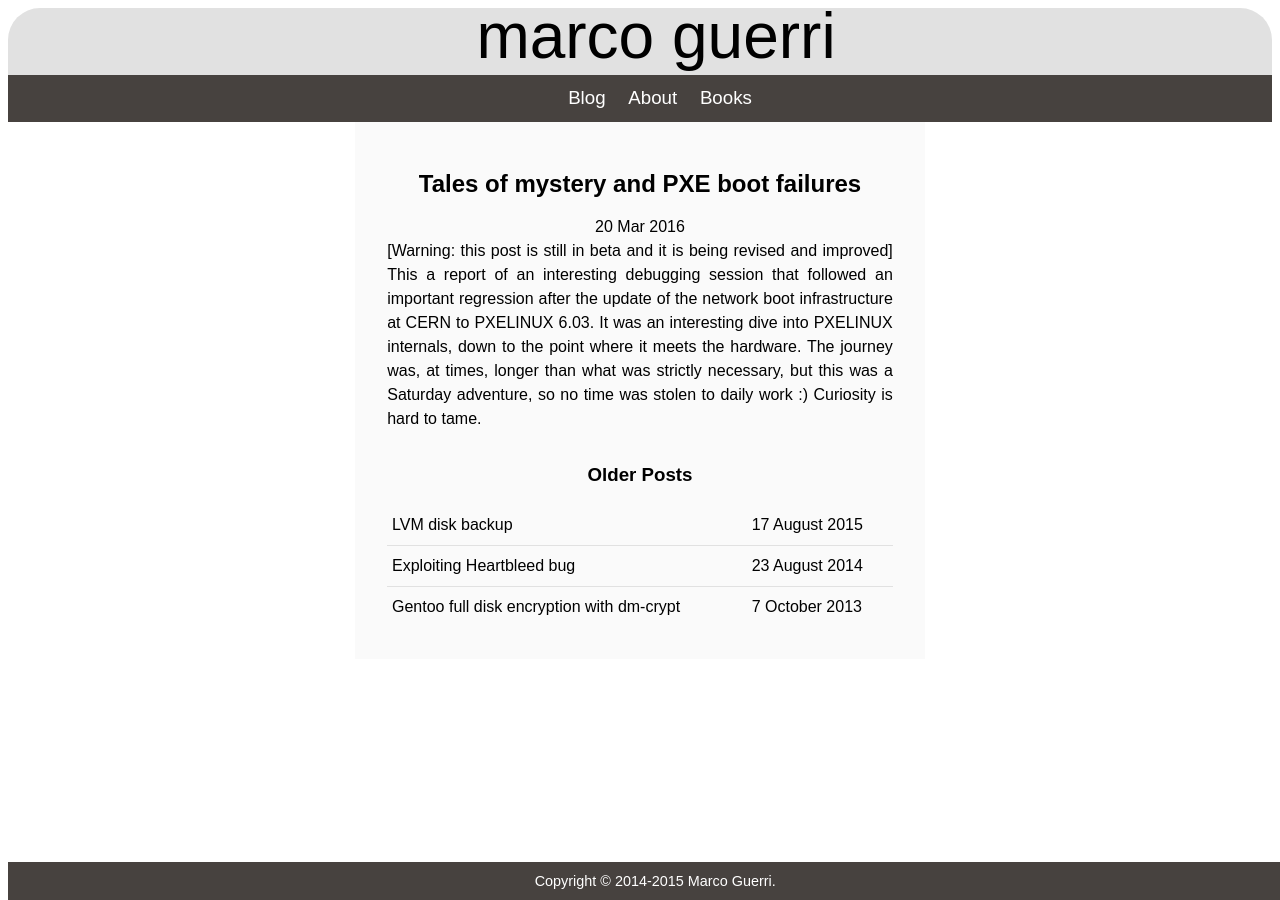
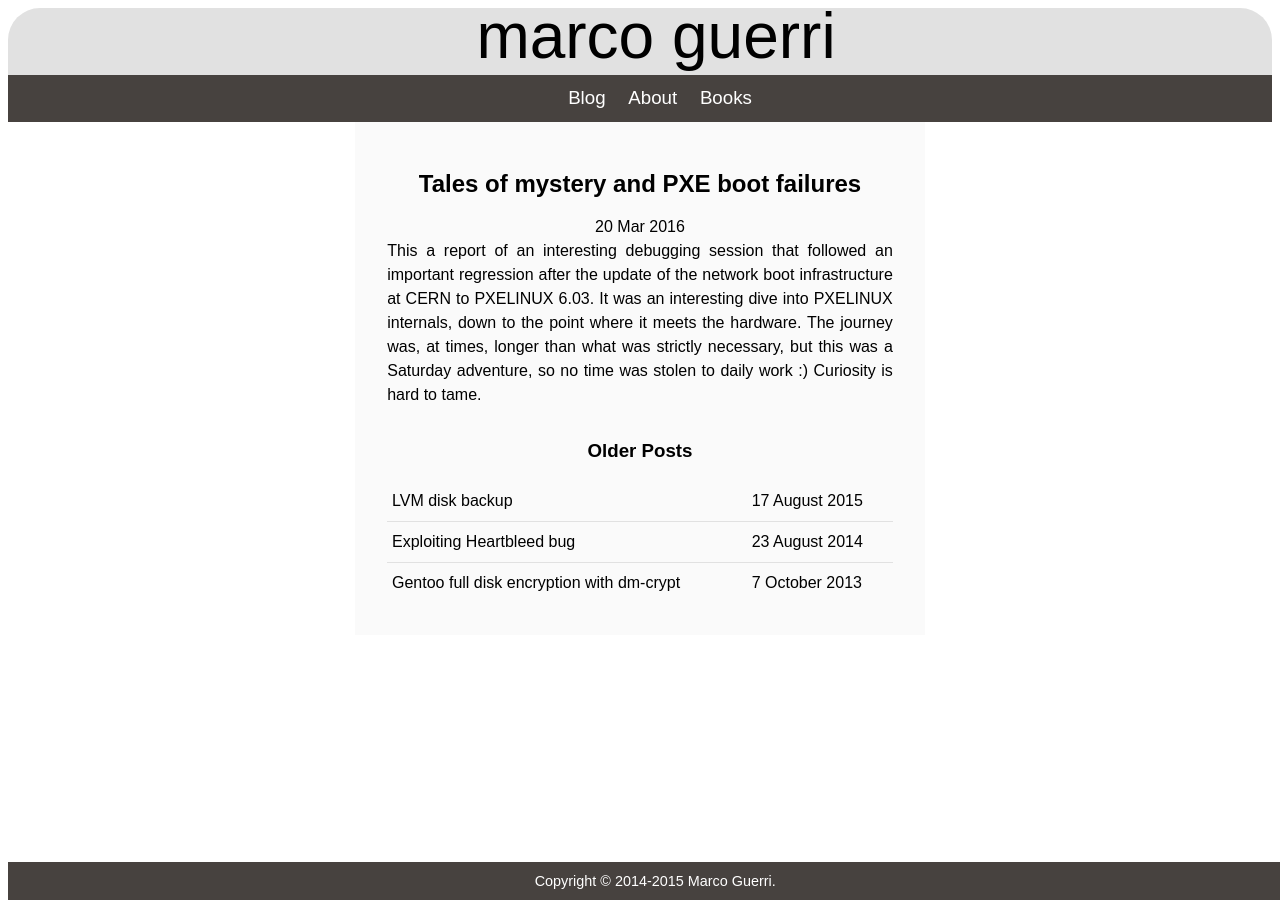
Before and after one commit to marcoguerri/marcoguerri.github.io, a Jekyll site: the page built from index.html, in a window 1280 px wide. Built offline with Jekyll 4.4.1, drawn with Linux system fonts in a browser that asks for light colours; nearby versions of some CDN libraries; part of the change alters nothing that is shown.

Commit message:
Some refactoring of PXE post

```diff
--- a/_posts/2016-03-21-tales-of-mystery-and-pxelinux.markdown
+++ b/_posts/2016-03-21-tales-of-mystery-and-pxelinux.markdown
@@ -4,8 +4,7 @@ title:  "Tales of mystery and PXE boot failures"
 date:   2016-03-20 21:00:00
 categories: jekyll update
 published: yes
-summary: "[Warning: this post is still in beta and it is being revised and improved]
-This a report of an interesting debugging session that followed an important
+summary: "This a report of an interesting debugging session that followed an important
 regression after the update of the network boot infrastructure at CERN to PXELINUX
 6.03. It was an interesting dive into PXELINUX internals, down to the point where
 it meets the hardware. The journey was, at times, longer than what was strictly
@@ -19,7 +18,7 @@ At some point at the beginning of 2016, given the increasing necessity to suppor
 UEFI PXE boot, a decision was taken to upgrade the old PXELINUX 4
 to PXELINUX 6.03. Everything went well, except that a relatively small subset of
 machines could not PXE boot anymore after the upgrade (in legacy mode, as they had
-always done in the past). It soon became clear that this regression was confined
+always done in the past). We realized that this regression was confined
 to three flavors of machines, using three specific NICs: Chelsio T520-LL-CR,
 Mellanox ConnectX-2 and QLogic cLOM8214. The symptoms were not really pointing
 anywhere. The ROM of the NIC was correctly initializing the stack, going through
@@ -35,7 +34,7 @@ was appearing: "Failed to load ldlinux.c32". And then a reboot.
 
 The components involved
 ------
-The infrastructure for PXE boot involves several components: clearly, a NIC,
+The infrastructure for PXE boot involves several components: a NIC,
 with its PXE-compliant firmware, a DHCP server, a TFTP server, a PXE implementation
 that does the heavy lifting, that is, loading and booting the kernel and initrd,
 and the network in-between the clients/servers. My group, Computing Facilities,
@@ -119,16 +118,15 @@ the idea is the following:
 a full-fledged TCP/IP stack, lwIP, therefore interacting with the NIC only to
 transmit/receive layer 2 frames.
 * pxelinux relies instead on the firmware of the NIC to implement network communication,
-therefore having to provide only application level payload
-
-slated as required by the PXE standard).
+therefore having to provide only application level payload formatted as required
+by the PXE standard).
 
 
 Getting started...
 =======
 
 Now, with a working setup, and knowing more or less what I was after, It was just
-a matter of digging down enough...
+a matter of digging deep enough...
 
 
 Debug messages
@@ -146,7 +144,7 @@ linker, ldlinux.c32, which is normally deployed on the TFTP server. This is cons
 with the network traffic trace: the first time ldlinux tries to access the network,
 for some reason it fails and eventually it times out.
 
-Something that I clearly needed was debug messages, enabling those already present and adding more, if needed.
+Something that I needed was debug messages, enabling those already present and adding more, if needed.
 *writestr* didn't seem something I could use: it was printing directly to the video buffer,
 but it didn't support format strings. *dprintf*, however, seemed to be more suitable
 for the job. But what does dprinf do? By default, it is defined as vdprintf, and
@@ -223,7 +221,7 @@ start_ldlinux [./core/elflink/load_env32.c]
                   open_file [./core/fs/fs.c]
 {% endhighlight %}
 
-At this point, it was clear that the upper layer of pxelinux was trying to load
+The upper layer of pxelinux was trying to load
 ldlinux.c32 via a file-like API that was abstracting the fact that the file was
  sitting on a remove TFTP server.
 In fact, many data structures and functions are involved in file operations,
@@ -555,7 +553,7 @@ udp_send: ip_output_if (,,,,IP_PROTO_UDP,)
 {% endhighlight %}
 
 *netconn_send* was returning 0,
-no error whatsoever. From the trace above, it was clear that
+no error whatsoever. From the trace above,
 the maximum call depth was reached with *mbox_post*, which was also returning
 successfully. The function was appending the outgoing message on a list and it
 was increasing a semaphore to allow the main thread (*tcpip_thread* in
@@ -586,8 +584,8 @@ without pointing directly to the virtual address, 0x112646 in this case.
 
 {% endhighlight %}
 
-From the mapping above, it was clear that the output hook was residing somewhere
-between *0x1121dc* and *0x11292f*, most likely in *core/lwip/src/netif/undiif.c*, where
+According to the mapping above, the output hook was residing somewhere
+etween *0x1121dc* and *0x11292f*, most likely in *core/lwip/src/netif/undiif.c*, where
 code which interfaces directly with the hardware is defined. From *undiif.c*:
 {% highlight C %}
 /*
@@ -641,7 +639,7 @@ etharp_timer: freeing entry 0, packet queue 0x00391094.
 {% endhighlight %}
 
 The pending ARP resolution request was timing out and it was being popped out of the
-queue. This pattern was clearly repeating until the eventual timeout from higher up
+queue. This pattern was repeating until the eventual timeout from higher up
 in the stack. At this point <b>I realized that one of my assumptions, that no
 data was being sent/received from the card, was wrong</b>. When looking at the
 traffic dump, in order to filter out  uninteresting network activity, I was
@@ -815,23 +813,25 @@ with
 return 1;
 {% endhighlight %}
 
-Reboot and... <b>Yay! NIC loading initramfs, kernel and booting!</b>. The flag
-returned by the UNDI firmware was <b>always</b> 0 apparently, preventing lpxelinux
-from properly handling incoming data! The good feeling that came after nailing down
-the issue, was soon followed by the realization that I could not fix the issue
-myself. Clearly considering *PXENV_UNDI_ISR_OUT_OURS* as true even when there might
-be no interrupt to be served won't probably badly break the execution but for sure
-will constitute an unnecessary overhead. The firmware was probably ignoring altogether
-the status of the flag, which worked fine as long as pxelinux was not involved
-in the interrupt handling. But when switching to lpxelinux, the process all of
-a sudden broke.
+Reboot and... <b>Yay! NIC loading initramfs, kernel and booting!</b>. Apparently, the flag
+returned by the UNDI firmware was always cleared, preventing lpxelinux
+from properly handling incoming data. The firmware was probably ignoring altogether
+that flag, which worked as long as pxelinux was not involved in the interrupt handling.
+Unfortunately, this marked the end of the  investigation: I could not
+fix the issue myself as I did not have any control over the sources of the firmware of the NIC.
+Considering *PXENV_UNDI_ISR_OUT_OURS* as always set was not an
+option, as it could break the execution on hardware with multiple NICs sharing the
+same IRQ (or in the best case, it would result in the invocation of the routine for servicing the
+interrupt for no reason).
+
 
 Conclusions
 ------
-Well, conclusions are fairly simple. We need a new firmware. The manufacturer
-has been made aware of the issue and hopefully this will be fixed soon.
+After the investigation we came to the conclusion that we need a new firmware which
+properly handles the *PXENV_UNDI_ISR_OUT_OURS* flag.
+The manufacturer has been made aware of the issue and hopefully this will be fixed soon.
 
 Updates
 ------
- * It turns out the QLogic cLOM8214 are affected by the same issue, and can boot
-   just fine if *PXENV_UNDI_ISR_OUT_OURS* is considered always true.
+It turns out the QLogic cLOM8214 are affected by the same issue, and can boot
+just fine if *PXENV_UNDI_ISR_OUT_OURS* is considered always set.
```
